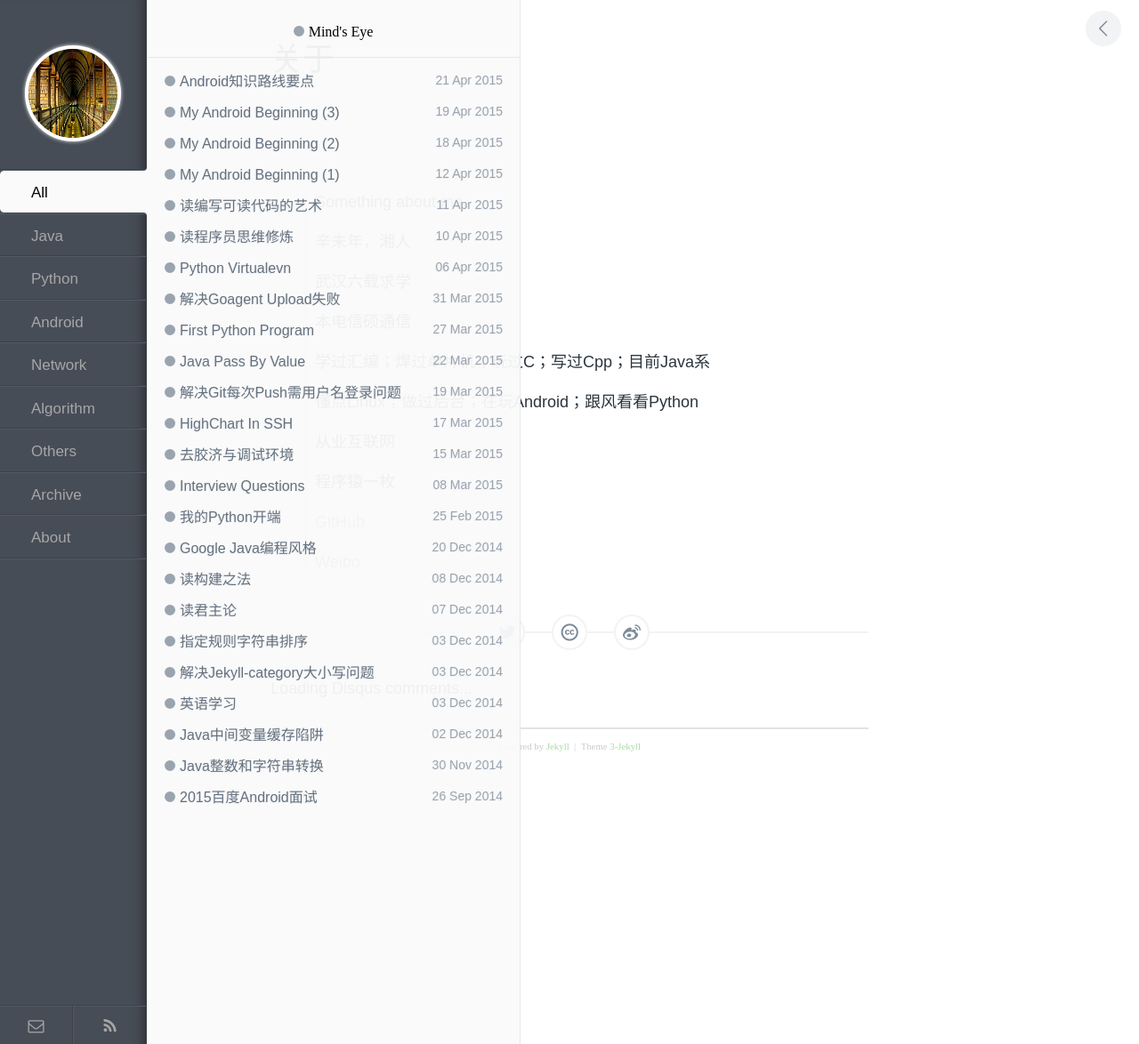
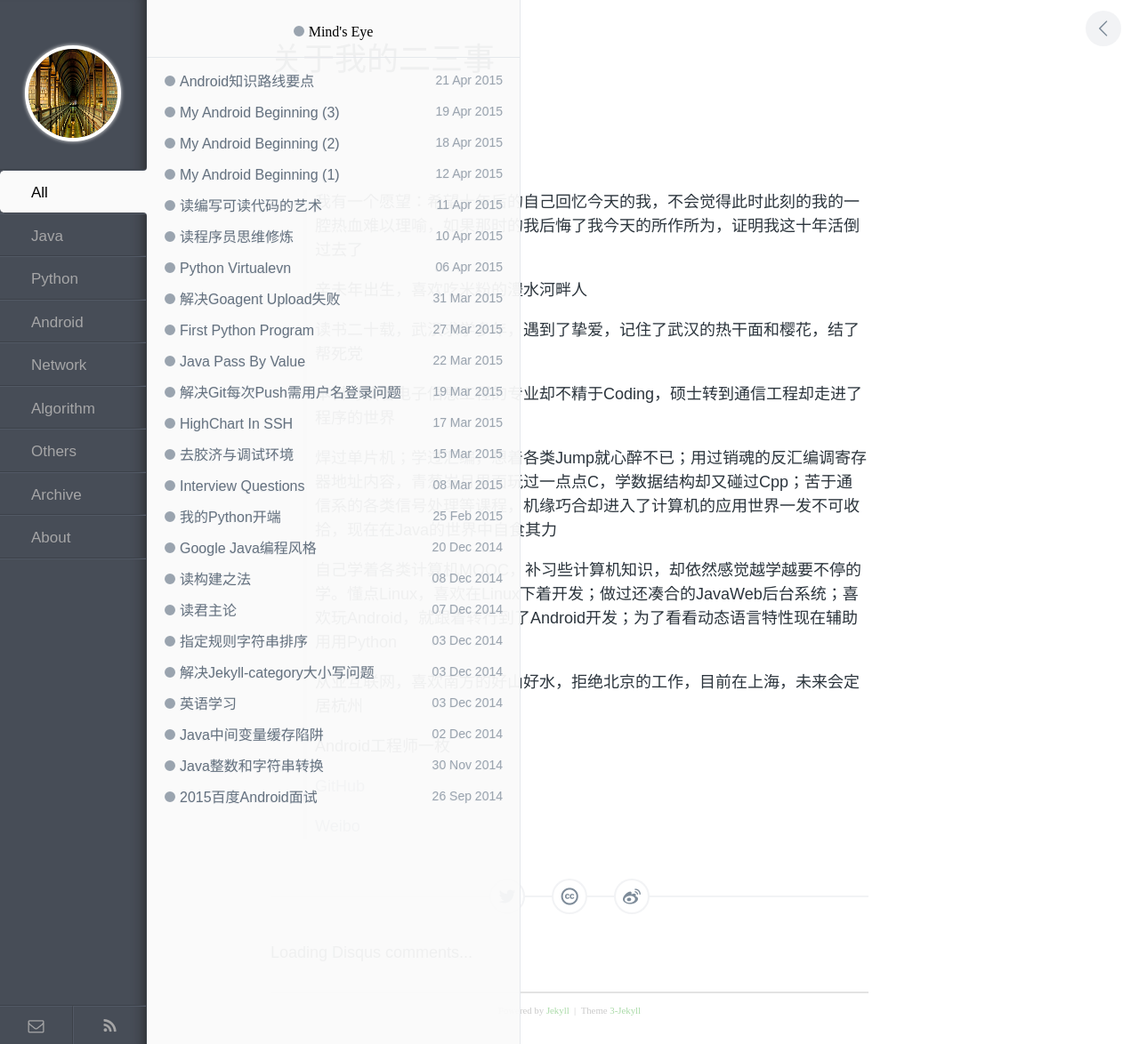
Before and after one commit to enlipan/enlipan.github.io, a Jekyll site: the page built from pages/about.html, in a window 1280 px wide. Shown: the whole page at 89% size. Built offline with Jekyll 4.4.1, drawn with Linux system fonts in a browser that asks for light colours; comment, search, counter and statistics services are not loaded.

Commit message:
update index

```diff
--- a/pages/about.html
+++ b/pages/about.html
@@ -1,19 +1,19 @@
 ---
 layout: post
-title: 关于
+title: 关于我的二三事
 ---
 <article id="post__content">
   <h1 id="post__title">&nbsp</h1>
   <blockquote>
-  <p>Something about me</p>
-  <p>辛未年，湘人</p>
-  <p>武汉六载求学</p>
-  <p>本电信硕通信</p>
-  <p>学过汇编；焊过单片机；玩过C；写过Cpp；目前Java系</p>
-  <p>懂点Linux；做过后台；在玩Android；跟风看看Python</p>
-  <p>从业互联网</p>
-  <p>程序猿一枚</p>
+  <p>我有一个愿望：希望十年后的自己回忆今天的我，不会觉得此时此刻的我的一腔热血难以理喻，如果那时的我后悔了我今天的所作所为，证明我这十年活倒过去了</p>
+  <p>辛未年出生，喜欢吃米粉的澧水河畔人</p>
+  <p>读书二十载，武汉求学多年，遇到了挚爱，记住了武汉的热干面和樱花，结了帮死党</p>
+  <p>本科时读着电子信息工程的专业却不精于Coding，硕士转到通信工程却走进了程序的世界</p>
+  <p>焊过单片机；学过汇编，想着各类Jump就心醉不已；用过销魂的反汇编调寄存器地址内容，青葱岁月里面玩过一点点C，学数据结构却又碰过Cpp；苦于通信系的各类信号处理等课程，机缘巧合却进入了计算机的应用世界一发不可收拾，现在在Java的世界中自食其力</p>
+  <p>自己学着各类计算机MOOC，补习些计算机知识，却依然感觉越学越要不停的学。懂点Linux，喜欢在Linux下着开发；做过还凑合的JavaWeb后台系统；喜欢玩Android，就跟着转行到了Android开发；为了看看动态语言特性现在辅助用用Python</p>
+  <p>从业互联网，喜欢南方的好山好水，拒绝北京的工作，目前在上海，未来会定居杭州</p>
+  <p>Android工程师一枚</p>
   <p><a href="https://github.com/itlipan">GitHub</a></p>
-  <p><a href="http://weibo.com/u/1928091817/home">Weibo </a></p>
+  <p><a href="http://weibo.com/1928091817/profile?rightmod=1&wvr=6&mod=personinfo">Weibo </a></p>
 </blockquote>
 </article>
```
